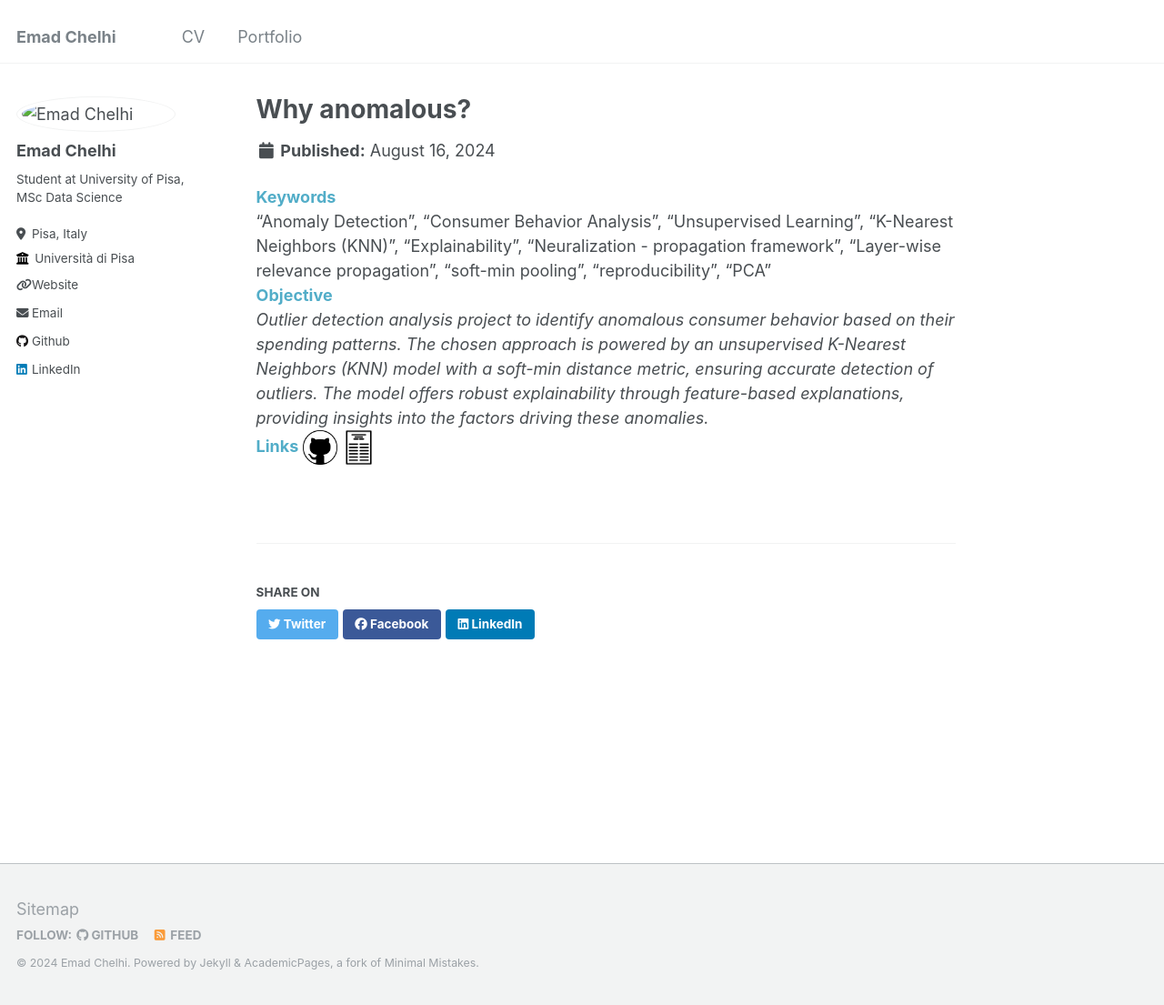
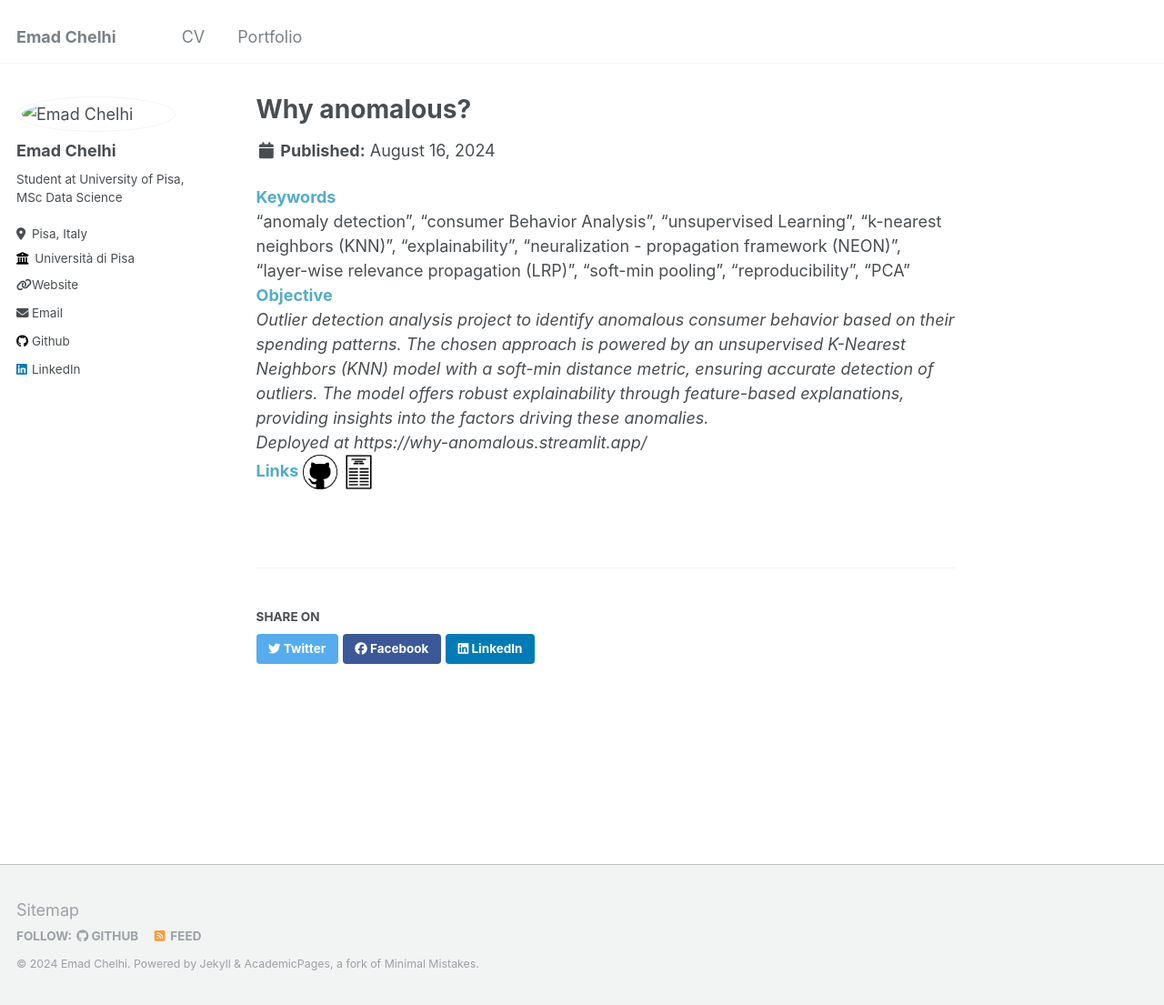
Before and after one commit to EmadChelhi/EmadChelhi.github.io, a Jekyll site: the page built from _portfolio/portfolio-11.md, in a window 1280 px wide and 1105 px high. Shown: the whole window at 91% size. Built offline with Jekyll 4.4.1, drawn with Linux system fonts in a browser that asks for light colours.

Commit message:
Update portfolio-11.md

```diff
--- a/_portfolio/portfolio-11.md
+++ b/_portfolio/portfolio-11.md
@@ -6,8 +6,9 @@ permalink: /projects/why_anomalous/
 ---
 
 <span style="color:rgba(82,173,200,255)"> **Keywords** </span>\
-"Anomaly Detection", "Consumer Behavior Analysis", "Unsupervised Learning", "K-Nearest Neighbors (KNN)", "Explainability", "Neuralization - propagation framework", "Layer-wise relevance propagation", "soft-min pooling", "reproducibility", "PCA" \
+"anomaly detection", "consumer Behavior Analysis", "unsupervised Learning", "k-nearest neighbors (KNN)", "explainability", "neuralization - propagation framework (NEON)", "layer-wise relevance propagation (LRP)", "soft-min pooling", "reproducibility", "PCA" \
 <span style="color:rgba(82,173,200,255)">**Objective**</span>\
-*Outlier detection analysis project to identify anomalous consumer behavior based on their spending patterns. The chosen approach is powered by an unsupervised K-Nearest Neighbors (KNN) model with a soft-min distance metric, ensuring accurate detection of outliers. The model offers robust explainability through feature-based explanations, providing insights into the factors driving these anomalies.*\
+*Outlier detection analysis project to identify anomalous consumer behavior based on their spending patterns. The chosen approach is powered by an unsupervised K-Nearest Neighbors (KNN) model with a soft-min distance metric, ensuring accurate detection of outliers. The model offers robust explainability through feature-based explanations, providing insights into the factors driving these anomalies.\
+Deployed at https://why-anomalous.streamlit.app/*\
 <span style="color:rgba(82,173,200,255)"> **Links** </span>
 [<img src="/images/GitHub.png" alt="GitHub" width="37.5" height="12.5" />](https://github.com/emadchelhi/Why-anomalous) [<img src="/images/report_icone.png" alt="Report" width="37.5" height="12.5" />](https://drive.google.com/file/d/1z8tgu2ueH8BaefzG8rIVMLrWKPW4sHe4/view?usp=sharing)
```
